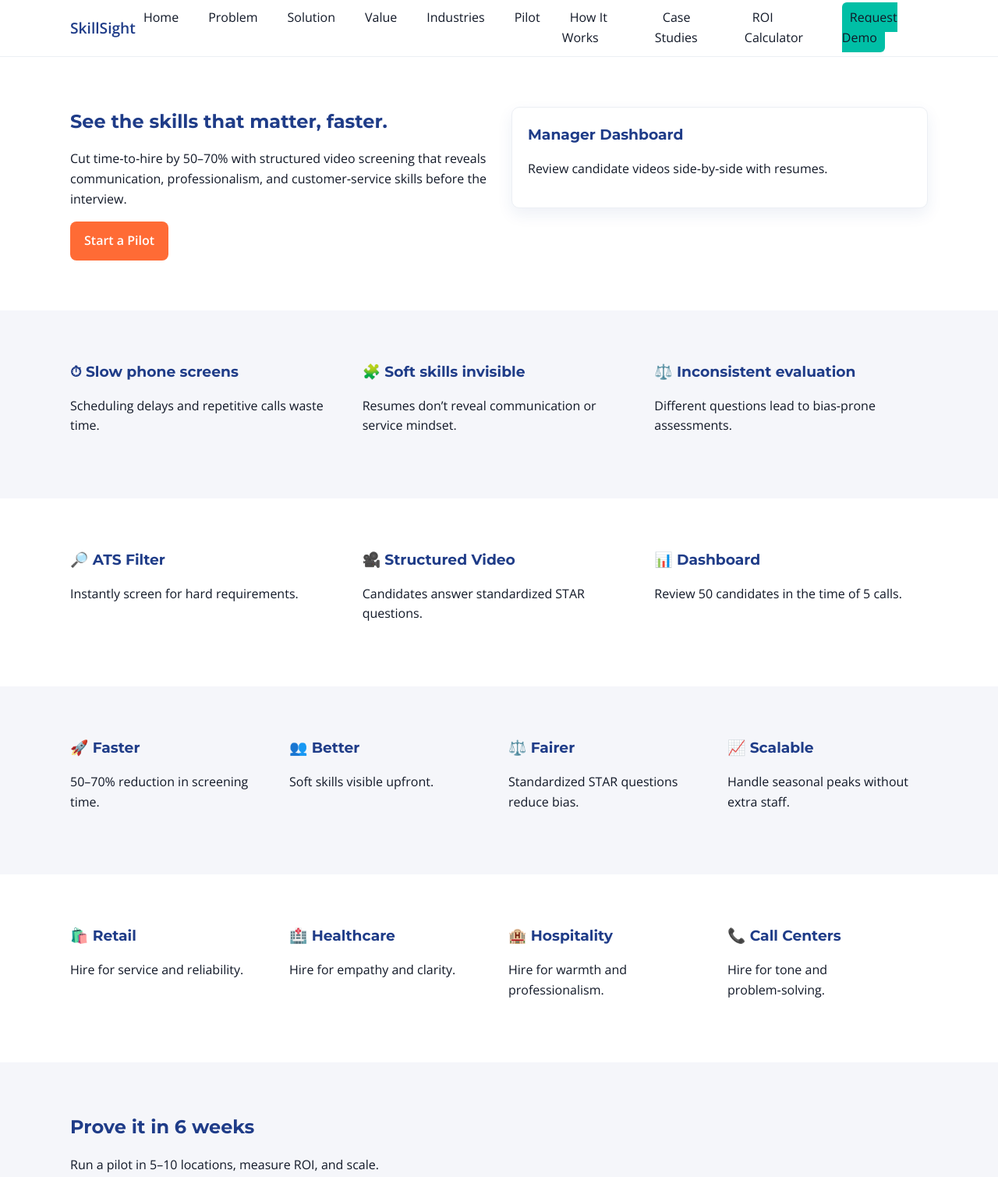
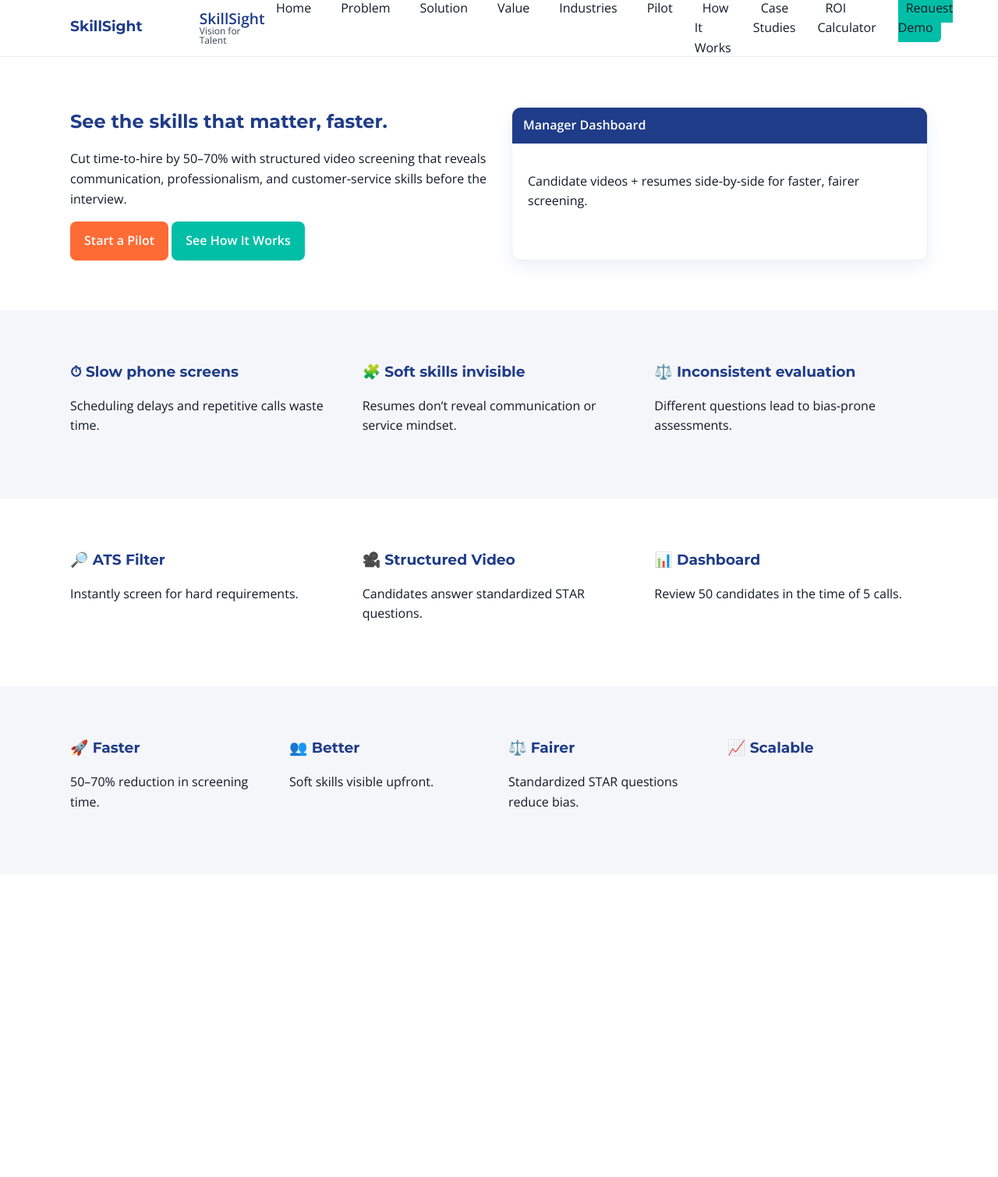
Before and after one commit to Sgaykie0677/SkillSight, a plain HTML site: page index.html in a window 1280 px wide. Shown: the top 1509 px of the page at 78% size. After the commit the page ends 1121 px from the top, so only its background shows below. Drawn offline with nearby package versions, Linux system fonts and the light colour scheme.

```diff
--- a/index.html
+++ b/index.html
@@ -21,7 +21,11 @@
     /* Header */
     .site-header{position:sticky;top:0;background:#fff;border-bottom:1px solid var(--gray-200);z-index:999;}
     .header-inner{display:flex;justify-content:space-between;align-items:center;height:72px;}
-    .brand{font-weight:700;font-size:1.2rem;color:var(--blue);text-decoration:none;}
+    .brand{display:flex;align-items:center;gap:10px;text-decoration:none;}
+    .logo{height:40px;width:auto;}
+    .brand-text{display:flex;flex-direction:column;line-height:1;}
+    .brand-name{font-weight:700;font-size:1.2rem;color:var(--blue);}
+    .brand-tag{font-size:0.75rem;color:var(--gray-700);}
     .nav-list{list-style:none;display:flex;gap:18px;margin:0;padding:0;}
     .nav-list a{text-decoration:none;color:var(--gray-900);padding:8px 10px;border-radius:6px;}
     .nav-list a:hover{background:var(--gray-100);}
@@ -30,6 +34,10 @@
     .grid-2{display:grid;grid-template-columns:1fr 1fr;gap:32px;}
     .grid-3{display:grid;grid-template-columns:repeat(3,1fr);gap:24px;}
     .grid-4{display:grid;grid-template-columns:repeat(4,1fr);gap:24px;}
+    /* Hero mockup */
+    .mockup{border:1px solid var(--gray-200);border-radius:12px;overflow:hidden;background:#fff;box-shadow:0 8px 20px rgba(31,60,136,.08);}
+    .mockup-header{background:var(--blue);color:#fff;padding:10px 14px;font-weight:600;}
+    .mockup-body{padding:20px;}
     /* Case Studies */
     .case-grid{display:grid;grid-template-columns:repeat(2,1fr);gap:24px;}
     .case{background:#fff;border:1px solid var(--gray-200);border-radius:10px;padding:20px;}
@@ -46,7 +54,16 @@
   <!-- Header -->
   <header class="site-header">
     <div class="container header-inner">
-      <a href="#hero" class="brand">SkillSight</a>
+      <a href="#hero" class="brand">
+        <!-- Replace inline SVG with <img src="assets/logo.svg" class="logo" alt="SkillSight logo"> if you have a file -->
+        <svg class="logo" viewBox="0 0 200 50" xmlns="http://www.w3.org/2000/svg">
+          <text x="0" y="30" font-family="Montserrat" font-size="24" font-weight="700" fill="#1F3C88">SkillSight</text>
+        </svg>
+        <div class="brand-text">
+          <span class="brand-name">SkillSight</span>
+          <span class="brand-tag">Vision for Talent</span>
+        </div>
+      </a>
       <nav>
         <ul class="nav-list">
           <li><a href="#hero">Home</a></li>
@@ -71,12 +88,12 @@
         <h1>See the skills that matter, faster.</h1>
         <p>Cut time‑to‑hire by 50–70% with structured video screening that reveals communication, professionalism, and customer‑service skills before the interview.</p>
         <a href="#pilot" class="btn btn-primary">Start a Pilot</a>
+        <a href="#how" class="btn btn-secondary">See How It Works</a>
       </div>
-      <div>
-        <!-- Placeholder for dashboard mockup -->
-        <div style="background:#fff;border:1px solid var(--gray-200);border-radius:10px;padding:20px;box-shadow:0 8px 20px rgba(31,60,136,.08);">
-          <h3 style="margin:0;color:var(--blue);">Manager Dashboard</h3>
-          <p>Review candidate videos side‑by‑side with resumes.</p>
+      <div class="mockup">
+        <div class="mockup-header">Manager Dashboard</div>
+        <div class="mockup-body">
+          <p>Candidate videos + resumes side‑by‑side for faster, fairer screening.</p>
         </div>
       </div>
     </div>
@@ -106,34 +123,4 @@
       <div><h3>🚀 Faster</h3><p>50–70% reduction in screening time.</p></div>
       <div><h3>👥 Better</h3><p>Soft skills visible upfront.</p></div>
       <div><h3>⚖️ Fairer</h3><p>Standardized STAR questions reduce bias.</p></div>
-      <div><h3>📈 Scalable</h3><p>Handle seasonal peaks without extra staff.</p></div>
-    </div>
-  </section>
-
-  <!-- Industries -->
-  <section id="industries" class="section">
-    <div class="container grid-4">
-      <div><h3>🛍️ Retail</h3><p>Hire for service and reliability.</p></div>
-      <div><h3>🏥 Healthcare</h3><p>Hire for empathy and clarity.</p></div>
-      <div><h3>🏨 Hospitality</h3><p>Hire for warmth and professionalism.</p></div>
-      <div><h3>📞 Call Centers</h3><p>Hire for tone and problem‑solving.</p></div>
-    </div>
-  </section>
-
-  <!-- Pilot -->
-  <section id="pilot" class="section alt">
-    <div class="container">
-      <h2>Prove it in 6 weeks</h2>
-      <p>Run a pilot in 5–10 locations, measure ROI, and scale.</p>
-    </div>
-  </section>
-
-  <!-- How It Works -->
-  <section id="how" class="section">
-    <div class="container grid-2">
-      <div><h3>For Candidates</h3><p>Record STAR responses on your own time.</p></div>
-      <div><h3>For Employers</h3><p>Managers review quickly with side‑by‑side video and resume.</p></div>
-    </div>
-  </section>
-
-  <!-- Case Studies -->
+      <div><h3>📈 Scalable
```
